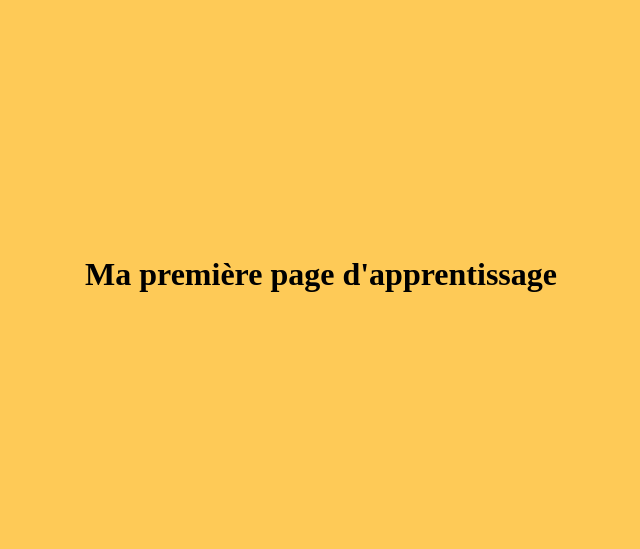
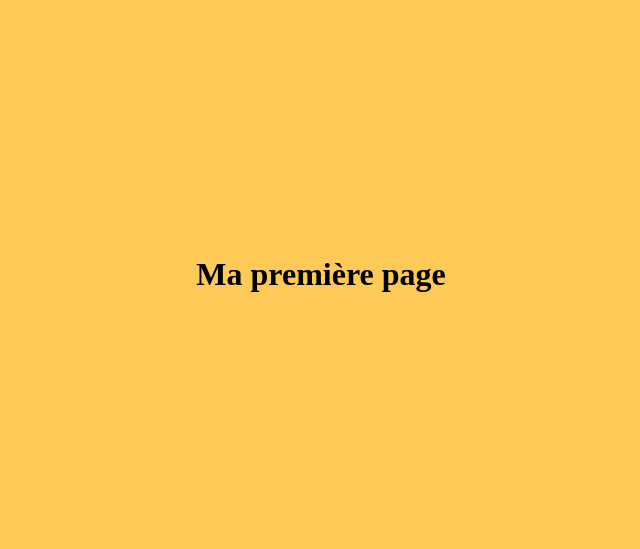
Before and after one commit to poloskanini/learning, a plain HTML site: page index.html in a window 1280 px wide. Shown: the part 18-567 px from the top of the page, without its empty margins (319-959 px from the left). Drawn offline with Linux system fonts and the light colour scheme.

Commit message:
première

```diff
--- a/index.html
+++ b/index.html
@@ -5,7 +5,7 @@
     <meta charset="UTF-8">
     <title>Ma page de L</title>
 <body style="background-color: #feca57; color: black;">
-    <h1 style="padding-top: 20%; padding-bottom: 20%; text-align: center;">Ma première page d'apprentissage</h1>
+    <h1 style="padding-top: 20%; padding-bottom: 20%; text-align: center;">Ma première page </h1>
 </body>
 </head>
 </html>
```
